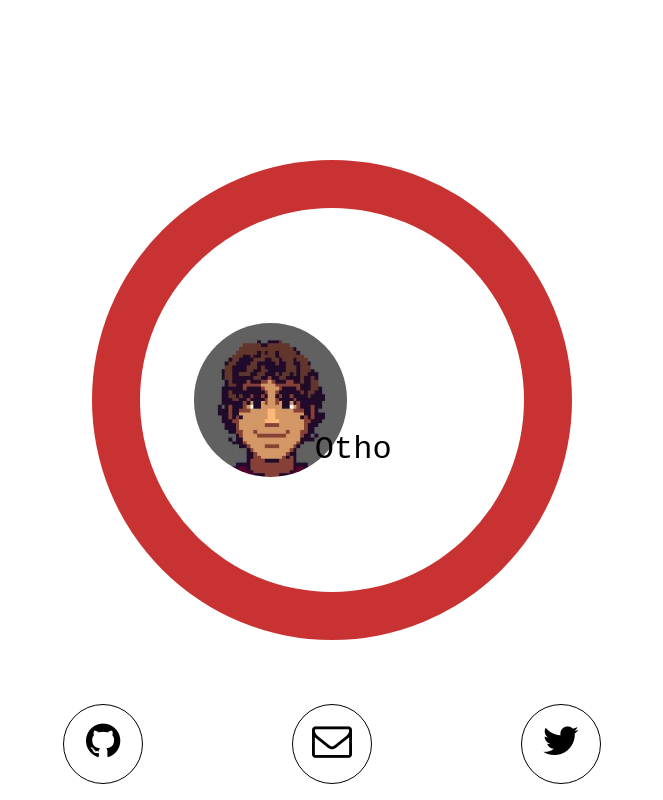
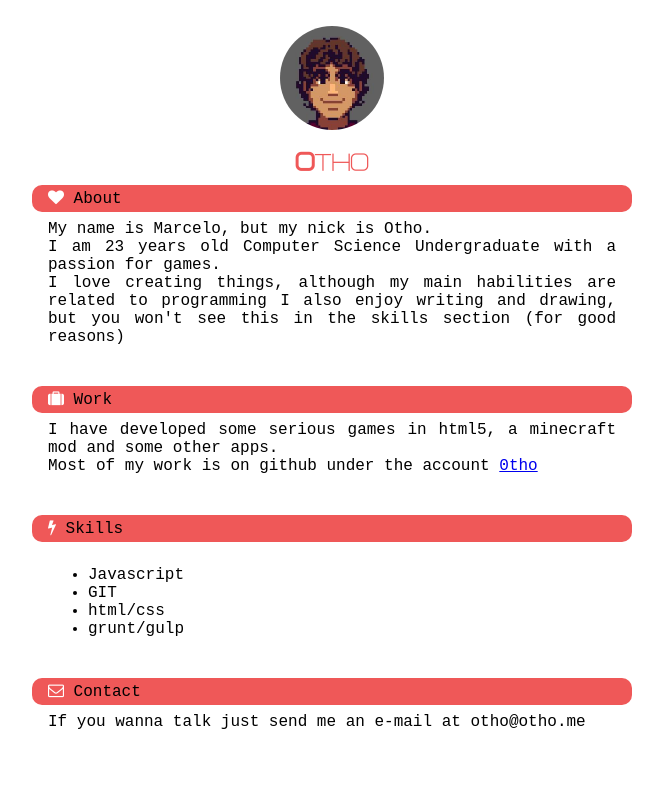
Before and after one commit to 0tho/0tho.github.io, a plain HTML site: page index.html in a window 1280 px wide. Shown: the whole page, without its empty margins (308-971 px from the left). Drawn offline with Linux system fonts and the light colour scheme.

Commit message:
Update portfolio page

```diff
--- /dev/null
+++ b/css/fonts.css
@@ -0,0 +1,8 @@
+@import url(./font-awesome.css);
+
+@font-face {
+  font-family: 'digitall';
+  src: url('../fonts/01digitall/01_Digitall.ttf');
+  font-weight: normal;
+  font-style: normal;
+}
--- a/css/main.css
+++ b/css/main.css
@@ -1,4 +1,4 @@
-@import url(./font-awesome.css);
+@import url(./fonts.css);
 
 html, body {
   width: 100%;
@@ -8,131 +8,97 @@ html, body {
 html {
   font-size: 16px;
   font-size: 1vmin;
+
+  font-family: monospace;
 }
 
 body {
   margin: 0;
-  background-repeat: repeat;
-  background:
-
-
-              #FFFFFF;
-  background-size:
-
-
-                   100% 100%;
+  font-size: 3rem;
 }
 
-.twitter_container {
-  width: 25%;
-  height: 100%;
-  border-left: 0.5rem solid black;
-  border-right: 0.5rem solid black;
-  position: relative;
-  box-sizing: border-box;
-  left: 10%;
+p {
+  margin: 0;
 }
 
-.outer_ring {
-  width: 60%;
-  height: 60%;
-  background-color: rgb(200, 50, 50);
-  position: relative;
-  top: 20%;
-  left: 20%;
-
-  border-radius: 50%;
-}
-
-.inner_ring {
-  width: 80%;
-  height: 80%;
-  background-color: white;
-  position: relative;
-  top: 10%;
-  left: 10%;
-  border-radius: 50%;
-}
-
-.title {
-  font-family: monospace;
-  position: relative;
-  top: 25%;
-  left: 5%;
-  font-size: 4rem;
-}
-
-.logo-img {
-  position: relative;
-  width: 40%;
-  height: 40%;
-  top: 30%;
-  left: 14%;
-  border-radius: 50%;
-}
-
-.logo_container {
-  width: 100vw;
-  height: 100vw; /* 4/3 */
-  max-height: 100vh;
-  max-width: 100vh; /* 4/3 = 1.333 */
-
-  margin: auto;
-  position: absolute;
-
-  top:0;bottom:0; /* vertical center */
-  left:0;right:0; /* horizontal center */
-}
-
-.links_container {
-  left: 15%;
-  width: 70%;
-  height: 10%;
-  position: absolute;
-  bottom: 2%;
-  display: flex;
-  justify-content: space-between;
-}
-
-.link {
-  width: 10rem;
-  height: 10rem;
-
-  /*background-color: red;*/
-  float: left;
-  border-radius: 50%;
-  border: 1px solid black;
-  box-sizing: border-box;
-  text-align: center;
-  display: table-cell;
-  vertical-align: middle;
-}
-
-.link i {
-  font-size: 5rem;
-  position: relative;
-  top: 20%;
+i {
+  color: white;
 }
 
 .container {
   width: 100%;
-  max-width: 768px;
-  margin: 0 auto;
-  height: 100%;
-  position: relative;
+  text-align: center;
 }
 
+.logo.container {
+  padding-top: 10%;
+}
+
+.logo-img {
+  width: 13rem;
+  height: 13rem;
+  border-radius: 50%;
+
+  /*border: 2px solid black;*/
+  box-sizing: border-box;
+}
+
+.logo .title {
+  font-size: 4rem;
+  font-family: digitall;
+  color: #ef5858;
+  padding-top: 1%;
+}
+
+.cards.container {
+  position: relative;
+  top: 10%;
+}
+
+.card {
+  width: 80%;
+  max-width: 600px;
+  text-align: justify;
+  margin: 0 auto;
+}
+.card:not(:first-child) {
+  margin-top: 5rem;
+}
+
+.card .title {
+  text-align: left;
+  background-color: #ef5858;;
+  padding: 0.5rem;
+  padding-left: 2rem;
+  border-radius: 10px;
+}
+
+.card .content {
+  padding: 0 2rem;
+  padding-top: 1rem;
+}
 
 /* Small devices (tablets, 768px and up) */
-@media (min-width: @screen-sm-min) {
-
+@media (min-width: 768px) {
+  .cards.container {
+    position: relative;
+    top: 1%;
+  }
 }
 
 /* Medium devices (desktops, 992px and up) */
-@media (min-width: @screen-md-min) {
-
+@media (min-width: 992px) {
+  body {
+    font-size: 2rem;
+  }
+  .card:not(:first-child) {
+    margin-top: 5rem;
+  }
+  .logo.container {
+    padding-top: 2%;
+  }
 }
 
 /* Large devices (large desktops, 1200px and up) */
-@media (min-width: @screen-lg-min) {
+@media (min-width: 1200px) {
 }
--- a/index.html
+++ b/index.html
@@ -9,25 +9,54 @@
   </head>
 
   <body>
-      <!-- <div class="twitter_container"></div> -->
-      <div class="logo_container">
-        <div class="outer_ring">
-          <div class="inner_ring">
+    <div class="logo container">
       <img class="logo-img" src="./images/logo.jpg" alt="logo"/>
-            <span class="title"> Otho </span>
+      <div class="title">Otho</div>
+    </div>
+
+    <div class="container cards">
+      <div class="card about">
+        <div class="title">
+          <i class="fa fa-heart" aria-hidden="true"></i>
+          <span>About</span>
+        </div>
+        <div class="content">
+          <p>My name is Marcelo, but my nick is Otho.</p>
+          <p>I am 23 years old Computer Science Undergraduate with a passion for games.</p>
+          <p>I love creating things, although my main habilities are related to programming I also enjoy writing and drawing, but you won't see this in the skills section (for good reasons)</p>
         </div>
       </div>
+      <div class="card work">
+        <div class="title">
+          <i class="fa fa-suitcase" aria-hidden="true"></i>
+          <span>Work</span>
         </div>
-      <div class="container">
-        <div class="links_container">
-          <div class="link github">
-            <i class="fa fa-github" aria-hidden="true"></i>
+        <div class="content">
+          <p>I have developed some serious games in html5, a minecraft mod and some other apps.</p>
+          <p>Most of my work is on github under the account <a href="https://github.com/0tho">0tho</a></p>
         </div>
-          <div class="link email">
+      </div>
+      <div class="card skills">
+        <div class="title">
+          <i class="fa fa-bolt" aria-hidden="true"></i>
+          <span>Skills</span>
+        </div>
+        <div class="content">
+          <ul>
+            <li> Javascript </li>
+            <li> GIT </li>
+            <li> html/css </li>
+            <li> grunt/gulp </li>
+          </ul>
+        </div>
+      </div>
+      <div class="card contact">
+        <div class="title">
           <i class="fa fa-envelope-o" aria-hidden="true"></i>
+          <span>Contact</span>
         </div>
-          <div class="link twitter">
-            <i class="fa fa-twitter" aria-hidden="true"></i>
+        <div class="content">
+          If you wanna talk just send me an e-mail at otho@otho.me
         </div>
       </div>
     </div>
--- a/js/resize.js
+++ b/js/resize.js
@@ -1,23 +1,14 @@
 (function () {
-  window.onload(function () {
+  function setFontSize () {
     var html = document.querySelector('html');
-    var logo_container = document.getElementsByClassName('logo_container')[0];
-    var width = logo_container.clientWidth;
+    var width = html.clientWidth;
     var fontSize = width / 150;
 
     fontSize = +fontSize.toFixed(2);
 
     html.setAttribute('style', 'font-size: '+ fontSize +'px')
+  }
 
-    window.onresize(function() {
-      var html = document.querySelector('html');
-      var logo_container = document.getElementsByClassName('logo_container')[0];
-      var width = logo_container.clientWidth;
-      var fontSize = width / 150;
-
-      fontSize = +fontSize.toFixed(2);
-
-      html.setAttribute('style', 'font-size: '+ fontSize +'px')
-    });
-  });
+  window.onload(setFontSize);
+  window.onresize(setFontSize);
 });
```
Also changed, not shown: fonts/01digitall/01_Digitall.ttf (added). Lines whose indentation alone changed are shown as unchanged.
